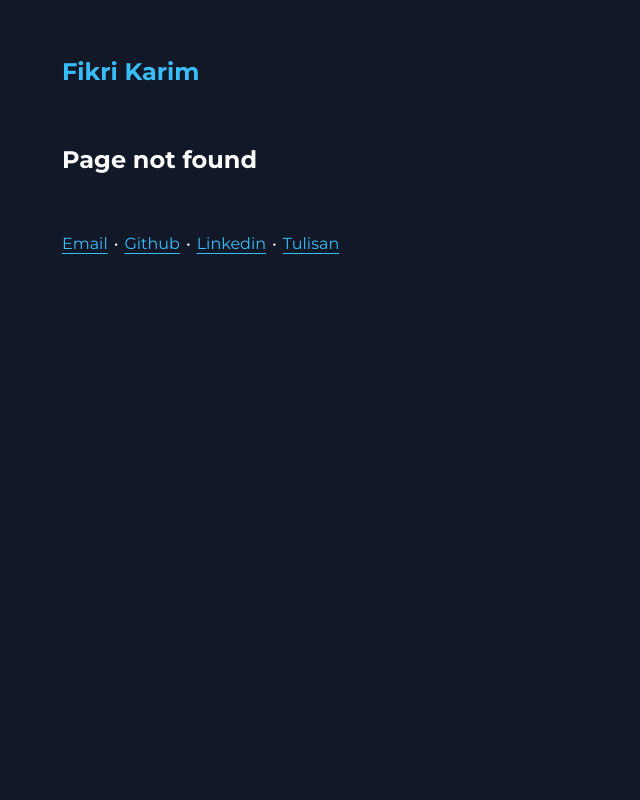
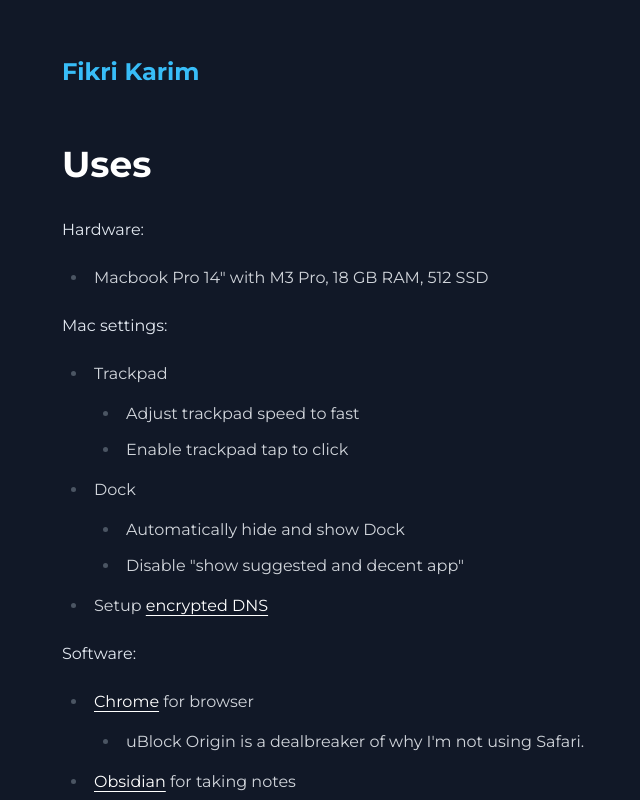
Before and after one commit to fikrikarim/fikrikarim.com, a Next.js app: page /uses in a window 1280 px wide. Before the commit this address had no page. Shown: the top 800 px of the page, without its empty margins (274-914 px from the left). Built offline with nearby package versions, Linux system fonts and the light colour scheme.

Commit message:
add uses page

```diff
--- a/components/Footer.tsx
+++ b/components/Footer.tsx
@@ -18,6 +18,10 @@
         Linkedin
       </a>
       &bull;
+      <Link href="uses">
+        <a>Uses</a>
+      </Link>
+      &bull;
       <Link href="tulisan">
         <a>Tulisan</a>
       </Link>
--- /dev/null
+++ b/pages/uses/index.mdx
@@ -0,0 +1,47 @@
+export const meta = {
+  title: "Uses",
+  date: "2024-03-28",
+  language: "standalone",
+  spoiler: "Lorem ipsum",
+};
+
+Hardware:
+- Macbook Pro 14" with M3 Pro, 18 GB RAM, 512 SSD
+
+
+Mac settings:
+- Trackpad
+	- Adjust trackpad speed to fast
+	- Enable trackpad tap to click
+- Dock
+	- Automatically hide and show Dock
+	- Disable "show suggested and decent app"
+- Setup [encrypted DNS](https://paulmillr.com/posts/encrypted-dns/)
+
+
+Software:
+- [Chrome](https://www.google.com/chrome/) for browser
+	- uBlock Origin is a dealbreaker of why I'm not using Safari.
+- [Obsidian](https://obsidian.md/) for taking notes
+	- iCloud sync
+	- Plugins
+		- [Paste URL into selection](https://github.com/denolehov/obsidian-url-into-selection)
+- [Rectangle](https://rectangleapp.com/) for window management
+- [Raycast](https://www.raycast.com/) to replace spotlight and for clipboard history
+- [1Password](https://1password.com/) for password manager
+- [VSCode](https://code.visualstudio.com/) as code editor
+- [ITerm](https://iterm2.com/) as terminal
+- [Bartender](https://www.macbartender.com/) for hiding bars
+- [Itsycal](https://www.mowglii.com/itsycal/) to replace the normal calendar
+- [Qbserve](https://qotoqot.com/qbserve/) for time tracking
+
+CLI:
+- [oh-my-zsh](https://ohmyz.sh/) for zsh
+- [battery](https://github.com/actuallymentor/battery) to limit charge to 80%
+- [Homebrew](https://brew.sh/) for package manager
+- [fnm](https://github.com/Schniz/fnm) for node manager
+
+
+import { Post } from "../../components/Post";
+
+export default (props) => <Post {...props} meta={meta} />;
```
